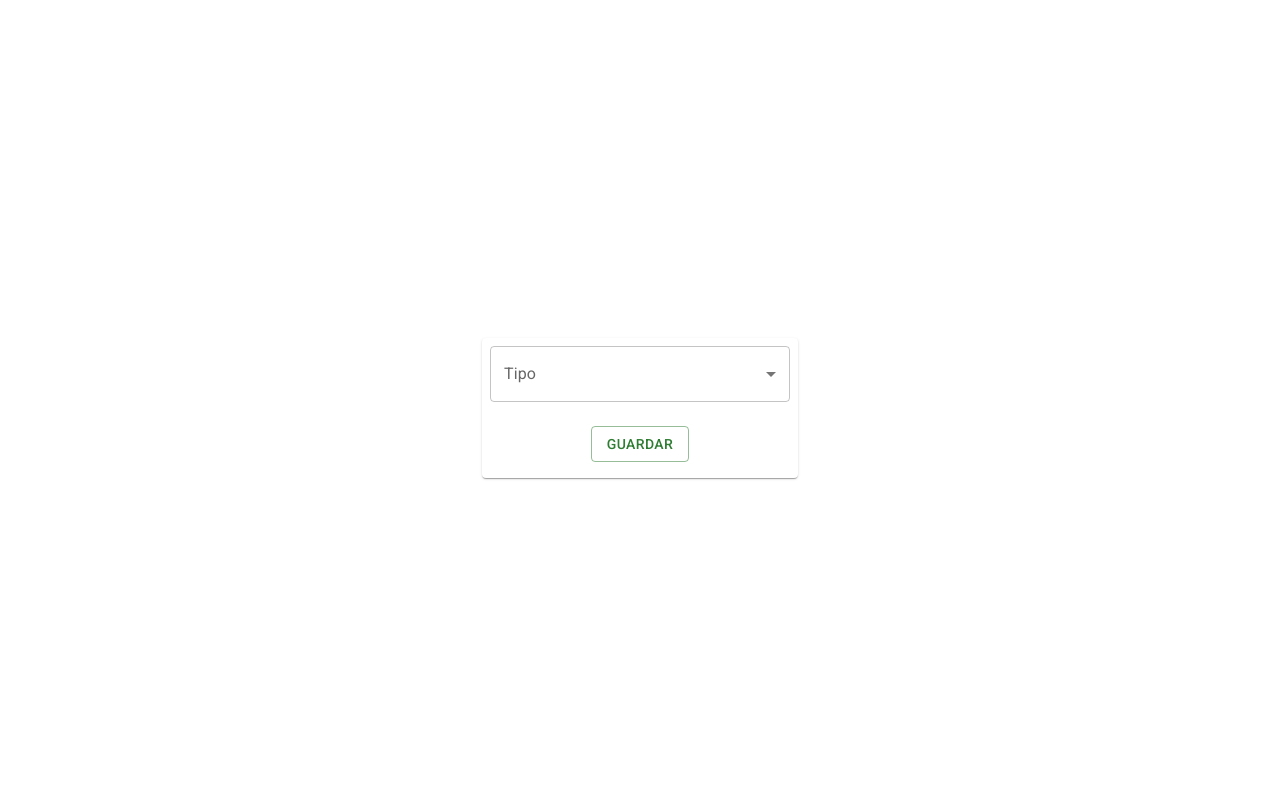
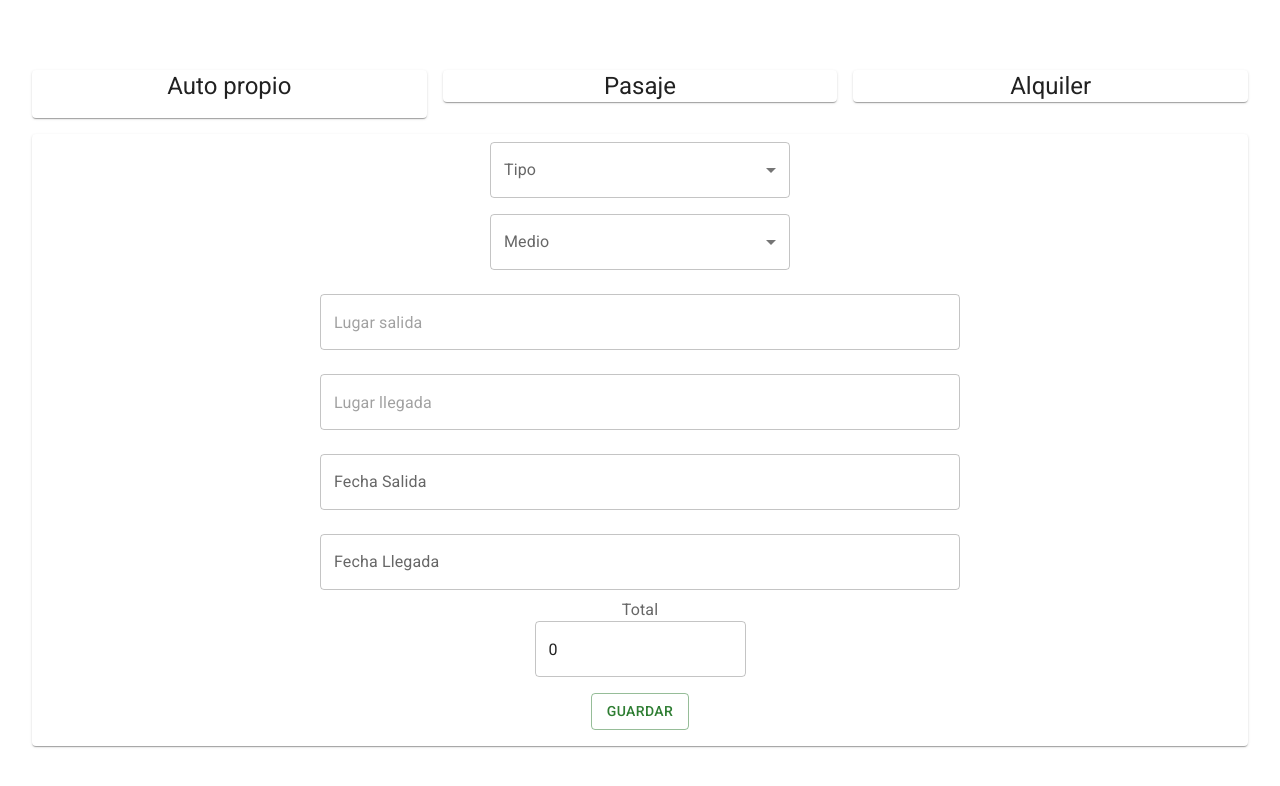
Before and after one commit to jorginho222/reisen, a React (Vite) app: page / in a window 1280 px wide. Shown: the top 786 px of the page. Built offline with nearby package versions, Linux system fonts and the light colour scheme.

Commit message:
Conveyance validation and store

```diff
--- a/src/components/Conveyance/CarRentalForm.tsx
+++ b/src/components/Conveyance/CarRentalForm.tsx
@@ -3,7 +3,7 @@ import {DateTimePicker, LocalizationProvider} from "@mui/x-date-pickers";
 import {AdapterDayjs} from "@mui/x-date-pickers/AdapterDayjs";
 import {Box, TextField} from "@mui/material";
 
-export function CarRentalForm({register, errors}: ConveyanceFormProps) {
+export function CarRentalForm({register, errors, setConveyanceType}: ConveyanceFormProps) {
   return (
     <>
       <Box
--- a/src/components/Conveyance/ConveyanceForm.tsx
+++ b/src/components/Conveyance/ConveyanceForm.tsx
@@ -1,4 +1,4 @@
-import {FormControl, InputLabel, MenuItem, Select, Typography} from "@mui/material";
+import {FormControl, InputAdornment, InputLabel, MenuItem, Select, TextField, Typography} from "@mui/material";
 import {ConveyanceTypes} from "../../types/conveyance/ConveyanceTypes.ts";
 import {UseFormRegister} from "react-hook-form/dist/types/form";
 import {FieldErrors} from "react-hook-form/dist/types/errors";
@@ -19,7 +19,7 @@ export function ConveyanceForm({register, errors, setConveyanceType}: Conveyance
     {text: 'Alquiler de Auto', value: ConveyanceTypes.CarRental},
     {text: 'Vehiculo propio', value: ConveyanceTypes.OwnVehicle},
   ]
-  const [selectedConveyanceType, setSelectedConveyanceType] = useState<ConveyanceTypes>()
+  const [selectedConveyanceType, setSelectedConveyanceType] = useState<ConveyanceTypes>(ConveyanceTypes.Ticket)
 
   return (
     <>
@@ -29,6 +29,7 @@ export function ConveyanceForm({register, errors, setConveyanceType}: Conveyance
           labelId="demo-simple-select-label"
           id="demo-simple-select"
           defaultValue=""
+          label="Tipo"
           {...register('type')}
           onChange={(event) => {
             // @ts-ignore
@@ -43,23 +44,45 @@ export function ConveyanceForm({register, errors, setConveyanceType}: Conveyance
           )}
         </Select>
         <Typography variant="inherit" color="textSecondary">
-            {errors.paymentOption?.message}
+          {errors.type?.message}
         </Typography>
       </FormControl>
       {
         (() => {
           switch (selectedConveyanceType) {
             case ConveyanceTypes.Ticket:
-                return <TicketForm register={register} errors={errors} />
+              return <TicketForm register={register} errors={errors}  setConveyanceType={conveyanceType => {
+                setConveyanceType(conveyanceType)
+              }}/>
 
             case ConveyanceTypes.OwnVehicle:
-                return <OwnVehicleForm register={register} errors={errors} />
+              return <OwnVehicleForm register={register} errors={errors} setConveyanceType={conveyanceType => {
+                setConveyanceType(conveyanceType)
+              }} />
 
             case ConveyanceTypes.CarRental:
-                return <CarRentalForm register={register} errors={errors} />
+              return <CarRentalForm register={register} errors={errors} setConveyanceType={conveyanceType => {
+                setConveyanceType(conveyanceType)
+              }} />
           }
         })()
       }
+      {selectedConveyanceType !== ConveyanceTypes.OwnVehicle && (
+        <div>
+          <InputLabel id="demo-simple-select-label">Total</InputLabel>
+          <TextField
+            id="outlined-multiline-flexible-2"
+            type="number"
+            defaultValue={0}
+            startAdornment={<InputAdornment position="start">$</InputAdornment>}
+            {...register('totalAmount')}
+            error={!!errors.totalAmount}
+          />
+          <Typography variant="inherit" color="textSecondary">
+            {errors.totalAmount?.message}
+          </Typography>
+        </div>
+      )}
     </>
   );
 }
--- a/src/components/Conveyance/OwnVehicleForm.tsx
+++ b/src/components/Conveyance/OwnVehicleForm.tsx
@@ -3,7 +3,7 @@ import {Box, FormControl, InputLabel, MenuItem, Select, TextField, Typography} f
 import {DateTimePicker, LocalizationProvider} from "@mui/x-date-pickers";
 import {AdapterDayjs} from "@mui/x-date-pickers/AdapterDayjs";
 
-export function OwnVehicleForm({register, errors}: ConveyanceFormProps) {
+export function OwnVehicleForm({register, errors, setConveyanceType}: ConveyanceFormProps) {
 
   return (
     <>
@@ -18,12 +18,19 @@ export function OwnVehicleForm({register, errors}: ConveyanceFormProps) {
           {...register('origin')}
           error={!!errors.origin}
         />
+        <Typography variant="inherit" color="textSecondary">
+          {errors.origin?.message}
+        </Typography>
+
         <TextField
           id="outlined-multiline-flexible-2"
           placeholder="Lugar llegada"
           {...register('destiny')}
-          error={!!errors.origin}
+          error={!!errors.destiny}
         />
+        <Typography variant="inherit" color="textSecondary">
+          {errors.destiny?.message}
+        </Typography>
         <div>
           <LocalizationProvider dateAdapter={AdapterDayjs}>
             <DateTimePicker
@@ -40,12 +47,16 @@ export function OwnVehicleForm({register, errors}: ConveyanceFormProps) {
             />
           </LocalizationProvider>
         </div>
+
         <TextField
           id="outlined-multiline-flexible-2"
           placeholder="Gastos combustible"
           {...register('totalAmount')}
           error={!!errors.totalAmount}
         />
+        <Typography variant="inherit" color="textSecondary">
+          {errors.totalAmount?.message}
+        </Typography>
       </Box>
     </>
   );
--- a/src/components/Conveyance/TicketForm.tsx
+++ b/src/components/Conveyance/TicketForm.tsx
@@ -4,14 +4,20 @@ import {AdapterDayjs} from "@mui/x-date-pickers/AdapterDayjs";
 import {ConveyanceFormProps} from "./ConveyanceForm.tsx";
 import {ConveyanceMediaTypes} from "../../types/conveyance/conveyanceMediaTypes.ts";
 import {useState} from "react";
+import dayjs from "dayjs";
 
-export function TicketForm({register, errors}: ConveyanceFormProps) {
+export function TicketForm({register, errors, setConveyanceType}: ConveyanceFormProps) {
   const mediaTypes = [
     {text: 'Micro', value: ConveyanceMediaTypes.Bus},
     {text: 'Vuelo', value: ConveyanceMediaTypes.Flight},
-    {text: 'Barco', value: ConveyanceMediaTypes.Ship},
+    {text: 'Taxi', value: ConveyanceMediaTypes.Ship},
   ]
-  const [selectedMediaType, setSelectedMediaType] = useState<ConveyanceMediaTypes>()
+  const [selectedMediaType, setSelectedMediaType] = useState<ConveyanceMediaTypes>(ConveyanceMediaTypes.Flight)
+  // const [pickUpDate, setPickUpDate] = useState<Date>(new Date())
+  // const [arrivalDate, setArrivalDate] = useState<Date>(new Date())
+
+  const pickUp = register('pickUp', { valueAsDate: true })
+  const arrival = register('arrival', { valueAsDate: true })
 
   return (
     <>
@@ -51,25 +57,53 @@ export function TicketForm({register, errors}: ConveyanceFormProps) {
           {...register('origin')}
           error={!!errors.origin}
         />
+        <Typography variant="inherit" color="textSecondary">
+          {errors.origin?.message}
+        </Typography>
+
         <TextField
           id="outlined-multiline-flexible-2"
           placeholder="Lugar llegada"
           {...register('destiny')}
-          error={!!errors.origin}
+          error={!!errors.destiny}
         />
+        <Typography variant="inherit" color="textSecondary">
+          {errors.destiny?.message}
+        </Typography>
+
         <div>
           <LocalizationProvider dateAdapter={AdapterDayjs}>
             <DateTimePicker
-              defaultValue=""
-              // value={dayjs(booking.checkIn)}
               label="Fecha Salida"
-              {...register('pickUp', { valueAsDate: true })}
+              {...pickUp}
+              onChange={(date: Date) => {
+                pickUp.onChange(date)
+              }}
             />
+            {/*<Controller*/}
+            {/*  control={control}*/}
+            {/*  name="DOB"*/}
+            {/*  defaultValue={new Date()}*/}
+            {/*  render={({ field: { onChange, value }} }) => (*/}
+            {/*    <LocalizationProvider dateAdapter={AdapterDayjs}>*/}
+            {/*      <DateTimePicker*/}
+            {/*        value={value ? new Date(value) : null}*/}
+            {/*        onChange={(value) => {*/}
+            {/*          field.onChange(value);*/}
+            {/*          setDobvalue(value);*/}
+            {/*        }}*/}
+            {/*        id="DOB"*/}
+            {/*        format="YYYY-MM-DD"*/}
+            {/*        label={"Date of Bearth"}*/}
+            {/*      />*/}
+            {/*    </LocalizationProvider>*/}
+            {/*  )}*/}
+            {/*/>*/}
             <DateTimePicker
-              defaultValue=""
-              // value={dayjs(booking.checkOut)}
+              defaultValue={null}
               label="Fecha Llegada"
               {...register('arrival', { valueAsDate: true })}
+              onChange={(date: Date) => setArrivalDate(date)}
             />
           </LocalizationProvider>
         </div>
--- /dev/null
+++ b/src/interfaces/Conveyance/BaseConveyanceRequest.ts
@@ -0,0 +1,6 @@
+export interface BaseConveyanceRequest {
+  id: string,
+  type: string,
+  totalAmount: number,
+  partialAmount?: number
+}
--- a/src/interfaces/Conveyance/CarRentalRequest.ts
+++ b/src/interfaces/Conveyance/CarRentalRequest.ts
@@ -1,6 +1,6 @@
-import {ConveyanceRequest} from "./ConveyanceRequest.ts";
+import {BaseConveyanceRequest} from "./BaseConveyanceRequest.ts";
 
-export interface CarRentalRequest extends ConveyanceRequest {
+export interface CarRentalRequest extends BaseConveyanceRequest {
   pickUp: Date,
   devolution: Date,
   place: string,
--- a/src/interfaces/Conveyance/OwnVehicleRequest.ts
+++ b/src/interfaces/Conveyance/OwnVehicleRequest.ts
@@ -1,6 +1,6 @@
-import {ConveyanceRequest} from "./ConveyanceRequest.ts";
+import {BaseConveyanceRequest} from "./BaseConveyanceRequest.ts";
 
-export interface OwnVehicleRequest extends ConveyanceRequest {
+export interface OwnVehicleRequest extends BaseConveyanceRequest {
   origin: string,
   destiny: string,
   departure: Date,
--- a/src/interfaces/Conveyance/TravelTicketRequest.ts
+++ b/src/interfaces/Conveyance/TravelTicketRequest.ts
@@ -1,7 +1,7 @@
-import {ConveyanceRequest} from "./ConveyanceRequest.ts";
+import {BaseConveyanceRequest} from "./BaseConveyanceRequest.ts";
 import {ConveyanceMediaTypes} from "../../types/conveyance/conveyanceMediaTypes.ts";
 
-export interface TravelTicketRequest extends ConveyanceRequest {
+export interface TravelTicketRequest extends BaseConveyanceRequest {
   media: ConveyanceMediaTypes,
   origin: string,
   destiny: string,
--- a/src/pages/ConveyanceBoard.tsx
+++ b/src/pages/ConveyanceBoard.tsx
@@ -1,27 +1,34 @@
-import {useState} from "react";
+import React, {useCallback, useState} from "react";
 import {useForm} from "react-hook-form";
 import {useConveyance} from "../store/conveyanceStore.tsx";
 import * as Yup from 'yup'
 import {yupResolver} from "@hookform/resolvers/yup";
 import {ConveyanceTypes} from "../types/conveyance/ConveyanceTypes.ts";
-import {ConveyanceRequest} from "../interfaces/Conveyance/ConveyanceRequest.ts";
-import {Box, Button, Card} from "@mui/material";
+import {BaseConveyanceRequest} from "../interfaces/Conveyance/BaseConveyanceRequest.ts";
+import {Box, Button, Card, Grid, Typography} from "@mui/material";
 import {ConveyanceForm} from "../components/Conveyance/ConveyanceForm.tsx";
 import {v4 as uuidV4} from "uuid";
+import {TravelTicketRequest} from "../interfaces/Conveyance/TravelTicketRequest.ts";
+import {OwnVehicleRequest} from "../interfaces/Conveyance/OwnVehicleRequest.ts";
+import {CarRentalRequest} from "../interfaces/Conveyance/CarRentalRequest.ts";
+import {ConveyanceRequest} from "../interfaces/Conveyance/ConveyanceRequest.ts";
 
 export function ConveyanceBoard() {
   const [index, setIndex] = useState<number>(-1)
   const conveyanceList: ConveyanceRequest[] = useConveyance(state => state.conveyanceList)
   const [conveyanceType, setConveyanceType] = useState<ConveyanceTypes>()
+  const ownVehicleConveyances: () => OwnVehicleRequest[] = useCallback(() => {
+    return conveyanceList.filter(conveyance => conveyance.type === ConveyanceTypes.OwnVehicle)
+  }, [conveyanceList])
 
   const baseValidationSchema = {
     type: Yup.string().required('El tipo de transporte es requerido'),
-    totalAmount: Yup.number().required('El monto total es requerido')
+    totalAmount: Yup.number().required('El monto total es requerido').min(1)
   }
   const travelValidationSchema = {
     ...baseValidationSchema,
     media: Yup.string().required('El medio de transporte es requerido'),
-    origin: Yup.string().required('El lugar de partida es requerido'),
+    origin: Yup.string().required('El lugar de salida es requerido'),
     destiny: Yup.string().required('El lugar de llegada es requerido'),
     // pickUp: Yup.date().required(),
     // arrival: Yup.date().required(),
@@ -51,17 +58,101 @@ export function ConveyanceBoard() {
         return Yup.object().shape(baseValidationSchema)
     }
   }
-  const {register, reset, setValue, handleSubmit, formState: {errors}} = useForm({
+  const {register, reset, setValue, handleSubmit, formState: {errors}} = useForm<BaseConveyanceRequest|any>({
     resolver: yupResolver(validationResolver())
   })
 
   const createConveyance = (conveyance: ConveyanceRequest) => {
     conveyance.id = uuidV4()
     console.log(conveyance)
+    index.valueOf() > -1
+      ? updateConveyance(conveyance, index)
+      : addConveyance(conveyance)
+
+    reset()
+    setIndex(-1)
   }
+
+  const editConveyance = (conveyance: ConveyanceRequest) => {
+    setIndex(conveyanceList.indexOf(conveyance))
+    setValue('type', conveyance.type)
+
+    switch (conveyance.type) {
+      case ConveyanceTypes.Ticket:
+        editTicketConveyance(conveyance)
+        break
+      case ConveyanceTypes.OwnVehicle:
+        editOwnVehicleConveyance(conveyance)
+        break
+      case ConveyanceTypes.CarRental:
+        editCarRentalConveyance(conveyance)
+        break
+    }
+  }
+  const editTicketConveyance = (conveyance: TravelTicketRequest) => {
+    setValue('media', conveyance.media)
+    setValue('origin', conveyance.origin)
+    setValue('destiny', conveyance.destiny)
+    setValue('pickUp', conveyance.pickUp)
+    setValue('arrival', conveyance.arrival)
+  }
+  const editOwnVehicleConveyance = (conveyance: OwnVehicleRequest) => {
+    setValue('origin', conveyance.origin)
+    setValue('destiny', conveyance.destiny)
+    setValue('departure', conveyance.departure)
+    setValue('arrival', conveyance.arrival)
+  }
+  const editCarRentalConveyance = (conveyance: CarRentalRequest) => {
+    setValue('pickUp', conveyance.pickUp)
+    setValue('devolution', conveyance.devolution)
+    setValue('place', conveyance.place)
+    setValue('fuelCost', conveyance.fuelCost)
+  }
+
+  const deleteConveyance = (conveyance: ConveyanceRequest) => {
+    setIndex(conveyanceList.indexOf(conveyance))
+    removeConveyance(conveyance, index)
+    setIndex(-1)
+  }
+
+  const addConveyance = useConveyance(state => state.addConveyance)
+  const updateConveyance = useConveyance(state => state.updateConveyance)
+  const removeConveyance = useConveyance(state => state.removeConveyance)
 
   return (
     <>
+      <Grid container spacing={2}>
+        <Grid item xs={4}>
+          <Card sx={{mt: 2}}>
+            <Typography variant="h5" component="div">
+              Auto propio
+            </Typography>
+            <Box sx={{mt: 2}}>
+              <ul>
+                {ownVehicleConveyances().map(conveyance => (
+                  <li>
+                    {conveyance.origin}
+                  </li>
+                ))}
+              </ul>
+            </Box>
+          </Card>
+        </Grid>
+        <Grid item xs={4}>
+          <Card sx={{mt: 2}}>
+            <Typography variant="h5" component="div">
+              Pasaje
+            </Typography>
+          </Card>
+        </Grid>
+        <Grid item xs={4}>
+          <Card sx={{mt: 2}}>
+            <Typography variant="h5" component="div">
+              Alquiler
+            </Typography>
+          </Card>
+        </Grid>
+      </Grid>
       <Card  sx={{mt: 2}}>
         <form onSubmit={handleSubmit(createConveyance)}>
           <ConveyanceForm
@@ -82,5 +173,5 @@ export function ConveyanceBoard() {
         </form>
       </Card>
     </>
-  );
+  )
 }
--- a/src/store/conveyanceStore.tsx
+++ b/src/store/conveyanceStore.tsx
@@ -9,7 +9,10 @@ export const useConveyance = create<{
 }>((set, get) => ({
   conveyanceList: [],
   addConveyance: async conveyance => {
-
+    // await fetch()
+    set({
+      conveyanceList: [...get().conveyanceList, conveyance]
+    })
   },
   updateConveyance: async (conveyance, index) => {
 
```
Also changed, not shown: src/interfaces/Conveyance/ConveyanceRequest.ts (+5 -6 lines). Lines whose indentation alone changed are shown as unchanged.
